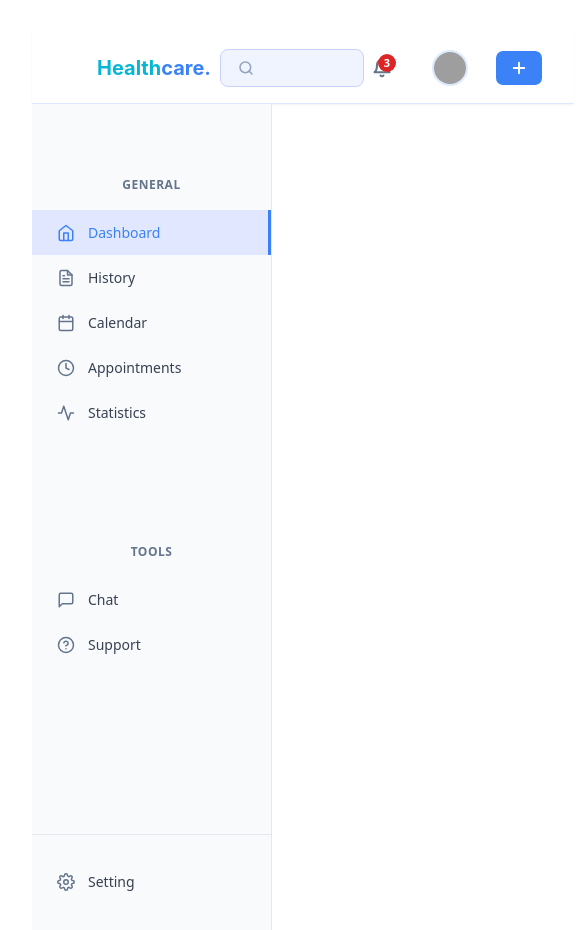
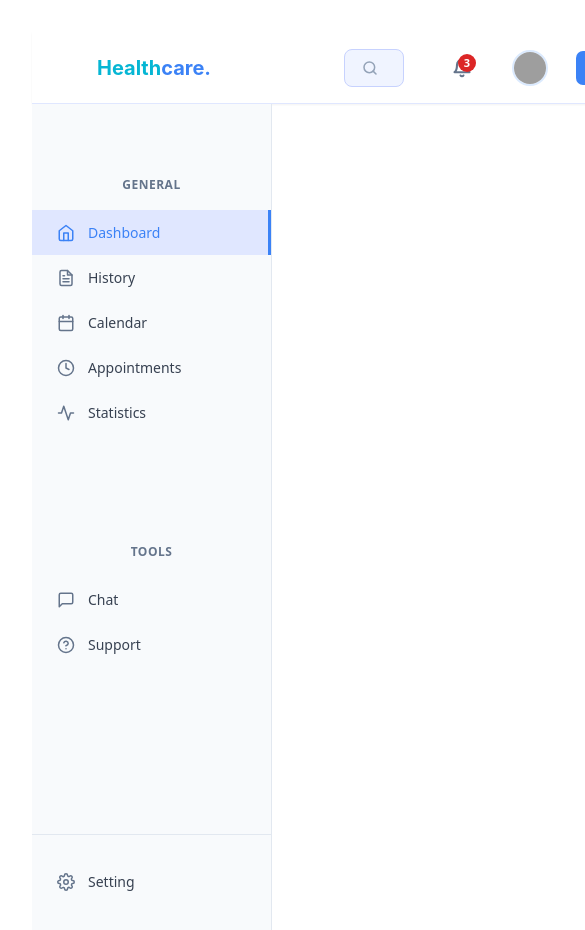
Before and after one commit to smooth-glitch/healthcare, a React (Vite) app: page / in a window 390 px wide. Shown: the top 930 px of the page, 585 px wide, since content can reach past the window. Built offline with nearby package versions, Linux system fonts and the light colour scheme; grey boxes are pictures that could not be loaded.

Commit message:
day 1 progress done: sidebar, Header responsive base design

```diff
--- a/src/components/Header/Header.module.css
+++ b/src/components/Header/Header.module.css
@@ -28,6 +28,7 @@
   width: 240px; /* Must match sidebar width */
   padding-left: 24px; /* Match sidebar item padding */
   display: flex;
+  flex-shrink: 0;
   align-items: center;
   height: 100%;
 }
@@ -44,8 +45,8 @@
 .searchContainer {
   position: relative;
   flex-grow: 1;
-  margin: 0 px;
-  max-width: 700px;
+  margin: 0 40px;
+  max-width: 800px;
 }
 
 .searchInput {
@@ -72,6 +73,14 @@
   display: flex;
   align-items: center;
   gap: 28px;
+}
+
+.rightActions {
+  display: flex;
+  align-items: center;
+  gap: 24px;
+  padding-right: 24px;
+  flex-shrink: 0; /* Prevents squeezing */
 }
 
 /* Notification bell */
```
